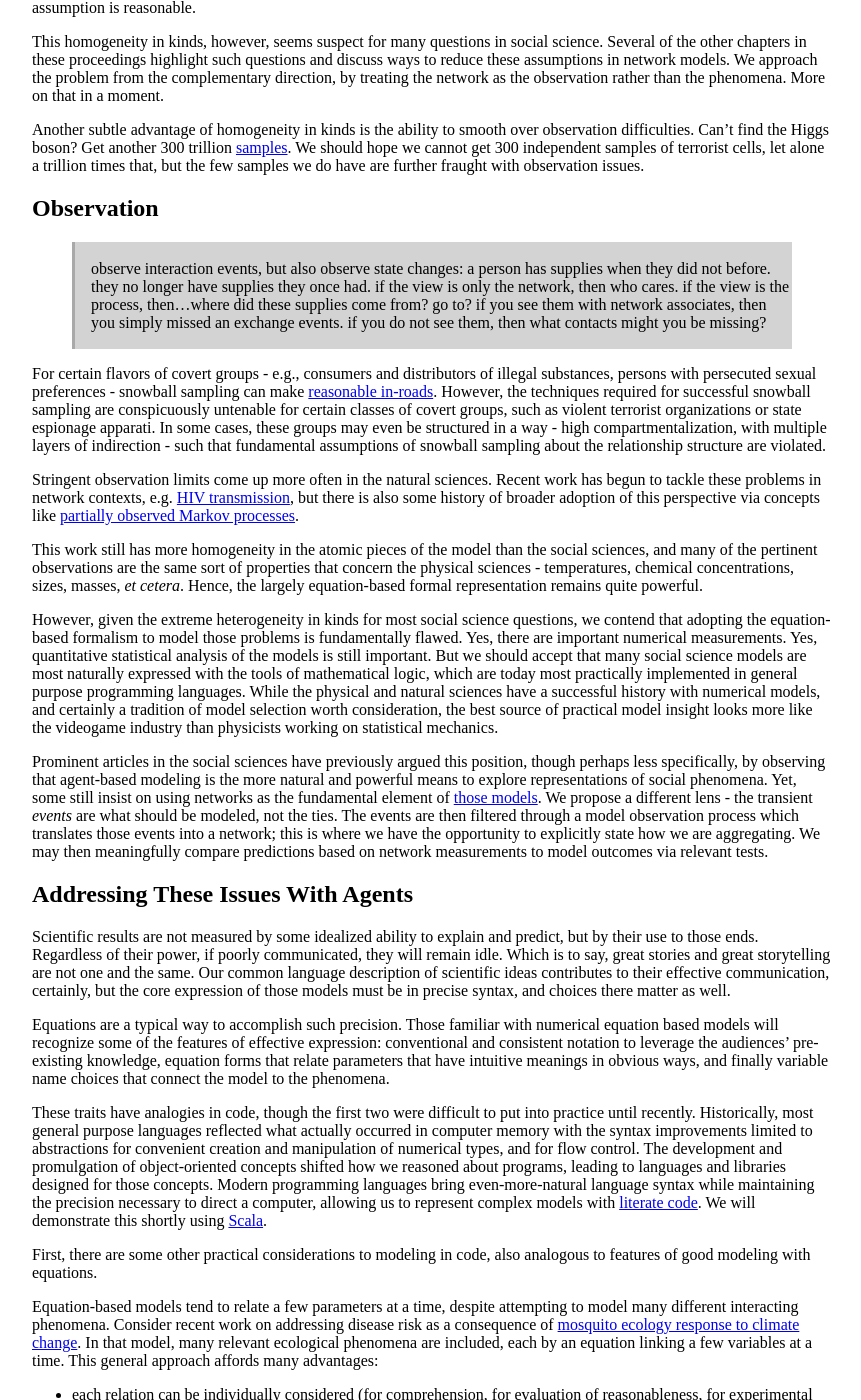
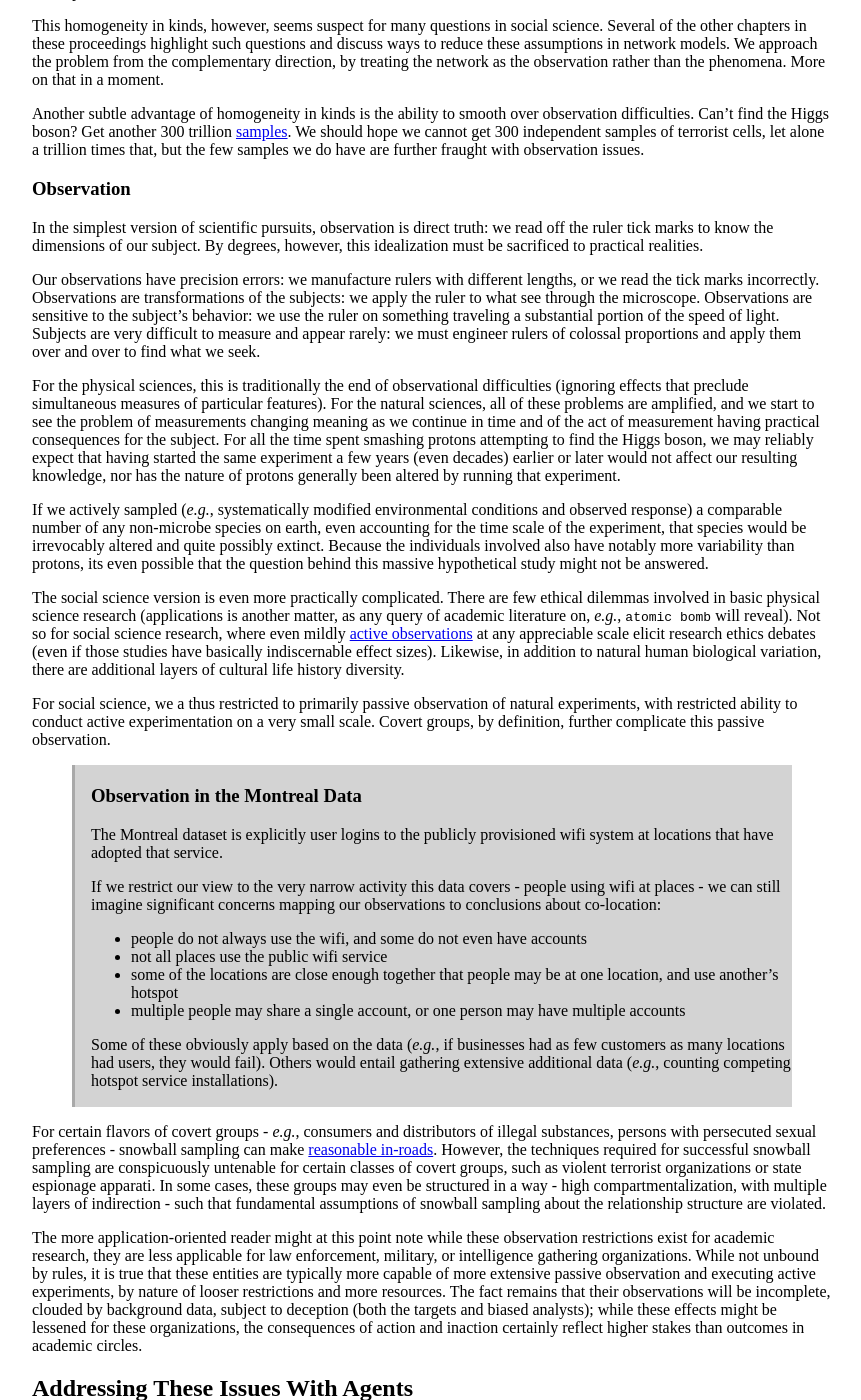
Before and after one commit to pearsonca/scala-commsim, a Jekyll site: the page built from index.md, in a window 1280 px wide and 1400 px high, scrolled down 3053 px. Shown: the whole window, without its empty margins (208-1069 px from the left). Built offline with Jekyll 4.4.1, drawn with Linux system fonts in a browser that asks for light colours; formulas are drawn with MathJax 3; some of the changed text lies outside the part shown.

Commit message:
revs to obstacles sections mostly done

```diff
--- a/index.md
+++ b/index.md
@@ -57,7 +57,7 @@
 
 The natural and social sciences, however, consider phenomena more sensitive to
 context and variation. Thus, homogeneity is can be an unreliable assumption in
-the natural sciences, and often borders on suspicious in the social sciences.
+the natural sciences, and can border on suspicious in the social sciences.
 
 One particularly questionable application is *dark networks* - the social
 network representation of covert groups, which is often used to model criminal
@@ -91,7 +91,7 @@
 Montreal data* or *the Montreal network*.  For longer notes, we will embrace an
 aside format as follows:
 
->###The Montreal Municipal WiFi Service Data & A Basic Model
+>##The Montreal Municipal WiFi Service Data & A Basic Model
 >
 >In a [forthcoming publication][montreal], epidemiological modelers use data on
 access to the Montreal Municipal WiFi service to build a contact network and
@@ -112,6 +112,12 @@
 >The data spans roughly five years, a few hundred thousand entries of login data
 with X users and Y hotspot locations.
 
+Ultimately, we will use the *Montreal data* to highlight some of the issues with
+network-based approaches in a simulation, and discuss what sort of steps should
+be taken with *dark network* research questions.
+
+##Assumptions Gone Wild
+
 The strongest assumptions in most network analyses concern homogeneity and
 observational accuracy.
 
@@ -130,23 +136,16 @@
 some mislabeling of non-events (*i.e., false positives*), but with errors that
 independent and identical distributed (usually according to a simple distribution, as well).
 However, with covert groups, the (non-)observation process is censored in a
-deliberate, but unknown, manner.
-
-Critically, these assumptions are suspect when trying to use network analyses
-to find covert groups, also know as the *dark network detection problem*.
+deliberate, but unknown, manner for the covert actors, and confounded by
+overlapping behavior in the background population.
 
 The issues with these assumptions can be mitigated by adding complexity to
-traditional equation- and network-based models.  However, we argue that a more
-practical solution looks like modeling using general purpose programming
-languages and the structures those languages enable.
+traditional equation- and network-based models.  However, at some point this
+complexity becomes impractical for scientific work - it clouds reasoning about
+those formal systems, can be source of implementation error, or can simply
+overwhelm the abilities of researchers.
 
-We discuss how traditional equation-based modeling practices can be preserved
-moving into the general purpose programming setting, as well as what new sort of
-practices should be adopted.
-
-We close with a demonstration of *dark network detection* on the Montreal data.
-
-##Homogeniety
+###Homogeniety
 
 *Homogeniety in kinds* is the modeling assumption that is
 that pieces of some kind in the model are identical (and often, therefore,
@@ -156,13 +155,13 @@
 expect to measure different values, like centralities or module membership.
 
 Most centrality metrics and modularization schemes are expressed in terms of
-unweighted, undirected edges.  These measures often have generalizations
+unweighted, undirected edges.  Some of these measures have generalizations
 to account for weighting and direction, though an unscientific survey of
 publications indicates these are rarely used.  But these all still rely on edges
 and vertices being the same *kind* - there are fewer methods for computing
 these metrics when edges are of *different kinds*{: .todo title="venice marriage-trade block model work?"}.
 The typical resolution is to simply create separate networks for each tie-type,
-re-run the metrics on each distinct network, and then speculate about the differences.
+re-run the metrics on each distinct network, and then speculate about the results.
 
 As with edges, homogenizing assumptions are typically made for vertices as well.
 Contact distribution studies are replete with this sort of assumption.  Extreme
@@ -173,26 +172,29 @@
 arises when our model preserves distinctions.  This lets us highlight [Erdos][grossman1995portion]
 and differentiate flight attendants on private, regional, and hub-to-hub flights.
 
-Bipartite networks may appear to address this problem, but are often simply adding another *kind*.
-Having two kinds of interactions still homogenizes those
-interactions -- *e.g.*, a white collar worker visiting a coffeeshop en route
-to work in morning is a very different sort of interaction than even that same
-white collar worker visiting an alley in the dead of night.
+Bipartite networks may appear to address this problem, but are often simply
+adding another *kind*. Having two kinds of interactions still homogenizes those
+interactions - *e.g.*, a white collar worker (person kind) visiting a coffeeshop
+(location kind) en route to work in morning is a very different sort of
+interaction than even that same white collar worker visiting an alley in the
+dead of night.
 
-> ### Homogeniety in the Montreal Network
+> ###Homogeniety in the Montreal Network
 >
 > The Montreal source data homogenizes on several key aspects:
 >
 > - all user logins are treated as equal
 > - all locations are treated as equal
 >
-> But we can imagine potentially meaningful censoring that occurs due to this
+> We can imagine and even find indications in the data of potentially meaningful censoring that occurs due to this
 homogenization.  In the context of transmissible disease:
 >
 > - some of the *users* might simply be shared business connections (the data has
 several high utilization users that are consistent with this sort of use)
 > - some of the locations might have many ways for co-users to transmit disease,
-while others might be relatively sterile
+while others might be relatively sterile (though not included in the published data,
+the raw data includes geo-location of hotspots, which can in turn be tied to very
+different sorts of businesses)
 >
 > Previous work using this data treats connections as homogeneous
 in terms of their capability to serve as a transmission route.  But there is quite
@@ -226,16 +228,72 @@
 terrorist cells, let alone a trillion times that, but the few samples we do have
 are further fraught with observation issues.
 
-##Observation
+###Observation
 
-> observe interaction events, but also observe state changes: a person has supplies
-when they did not before.  they no longer have supplies they once had.  if the view
-is only the network, then who cares.  if the view is the process, then...where did
-these supplies come from?  go to?  if you see them with network associates, then
-you simply missed an exchange events.  if you do not see them, then what contacts
-might you be missing?
+In the simplest version of scientific pursuits, observation is direct truth: we
+read off the ruler tick marks to know the dimensions of our subject.  By degrees,
+however, this idealization must be sacrificed to practical realities.
 
-For certain flavors of covert groups - e.g., consumers and distributors of
+Our observations have precision errors: we manufacture rulers with different lengths, or
+we read the tick marks incorrectly.  Observations are transformations of the subjects:
+we apply the ruler to what see through the microscope.  Observations are sensitive
+to the subject's behavior: we use the ruler on something traveling a substantial portion
+of the speed of light.  Subjects are very difficult to measure and appear rarely:
+we must engineer rulers of colossal proportions and apply them over and over to
+find what we seek.
+
+For the physical sciences, this is traditionally the end of observational
+difficulties (ignoring effects that preclude simultaneous measures of particular
+features).  For the natural sciences, all of these problems are amplified, and
+we start to see the problem of measurements changing meaning as we continue in
+time and of the act of measurement having practical consequences for the subject.
+For all the time spent smashing protons attempting to find the Higgs boson, we
+may reliably expect that having started the same experiment a few years (even decades)
+earlier or later would not affect our resulting knowledge, nor has the nature of
+protons generally been altered by running that experiment.
+
+If we actively sampled (*e.g.*, systematically modified environmental conditions
+and observed response) a comparable number of any non-microbe species on earth,
+even accounting for the time scale of the experiment, that species would be
+irrevocably altered and quite possibly extinct. Because the individuals involved
+also have notably more variability than protons, its even possible that the
+question behind this massive hypothetical study might not be answered.
+
+The social science version is even more practically complicated.  There are few
+ethical dilemmas involved in basic physical science research (applications is
+another matter, as any query of academic literature on, *e.g.*, `atomic bomb`
+will reveal).  Not so for social science research, where even mildly
+[active observations][facebook] at any appreciable scale elicit research ethics debates
+(even if those studies have basically indiscernable effect sizes).  Likewise, in
+addition to natural human biological variation, there are additional layers of
+cultural life history diversity.
+
+For social science, we a thus restricted to primarily passive observation of natural
+experiments, with restricted ability to conduct active experimentation on a very small scale.
+Covert groups, by definition, further complicate this passive observation.
+
+> ### Observation in the Montreal Data
+>
+> The Montreal dataset is explicitly user logins to the publicly provisioned wifi
+system at locations that have adopted that service.
+>
+> If we restrict our view to the very narrow activity this data covers - people
+using wifi at places - we can still imagine significant concerns mapping our observations
+to conclusions about co-location:
+>
+> - people do not always use the wifi, and some do not even have accounts
+> - not all places use the public wifi service
+> - some of the locations are close enough together that people may be at one location,
+and use another's hotspot
+> - multiple people may share a single account, or one person may have multiple
+accounts
+>
+> Some of these obviously apply based on the data (*e.g.*, if businesses had as few
+customers as many locations had users, they would fail).  Others would entail
+gathering extensive additional data (*e.g.*, counting competing hotspot service
+installations).
+
+For certain flavors of covert groups - *e.g.*, consumers and distributors of
 illegal substances, persons with persecuted sexual preferences - snowball
 sampling can make [reasonable in-roads][biernacki1981snowball].  However, the
 techniques required for successful snowball sampling are conspicuously untenable
@@ -244,6 +302,26 @@
 a way - high compartmentalization, with multiple layers of indirection - such
 that fundamental assumptions of snowball sampling about the relationship
 structure are violated.
+
+The more application-oriented reader might at this point note while these
+observation restrictions exist for academic research, they are less applicable
+for law enforcement, military, or intelligence gathering organizations.  While
+not unbound by rules, it is true that these entities are typically more capable
+of more extensive passive observation and executing active experiments, by
+nature of looser restrictions and more resources.  The fact remains that their
+observations will be incomplete, clouded by background data, subject to
+deception (both the targets and biased analysts); while these effects might be
+lessened for these organizations, the consequences of action and inaction
+certainly reflect higher stakes than outcomes in academic circles.
+
+##Addressing These Issues With Agents
+
+> observe interaction events, but also observe state changes: a person has supplies
+when they did not before.  they no longer have supplies they once had.  if the view
+is only the network, then who cares.  if the view is the process, then...where did
+these supplies come from?  go to?  if you see them with network associates, then
+you simply missed an exchange events.  if you do not see them, then what contacts
+might you be missing?
 
 Stringent observation limits come up more often in the natural sciences.  Recent work has begun to tackle these problems in
 network contexts, e.g. [HIV transmission][volz2013inferring], but there is also
```
Also changed, not shown: other parts of index.md (+1 -2 lines), rscripts/manuscript.bib (+11 -0 lines).
